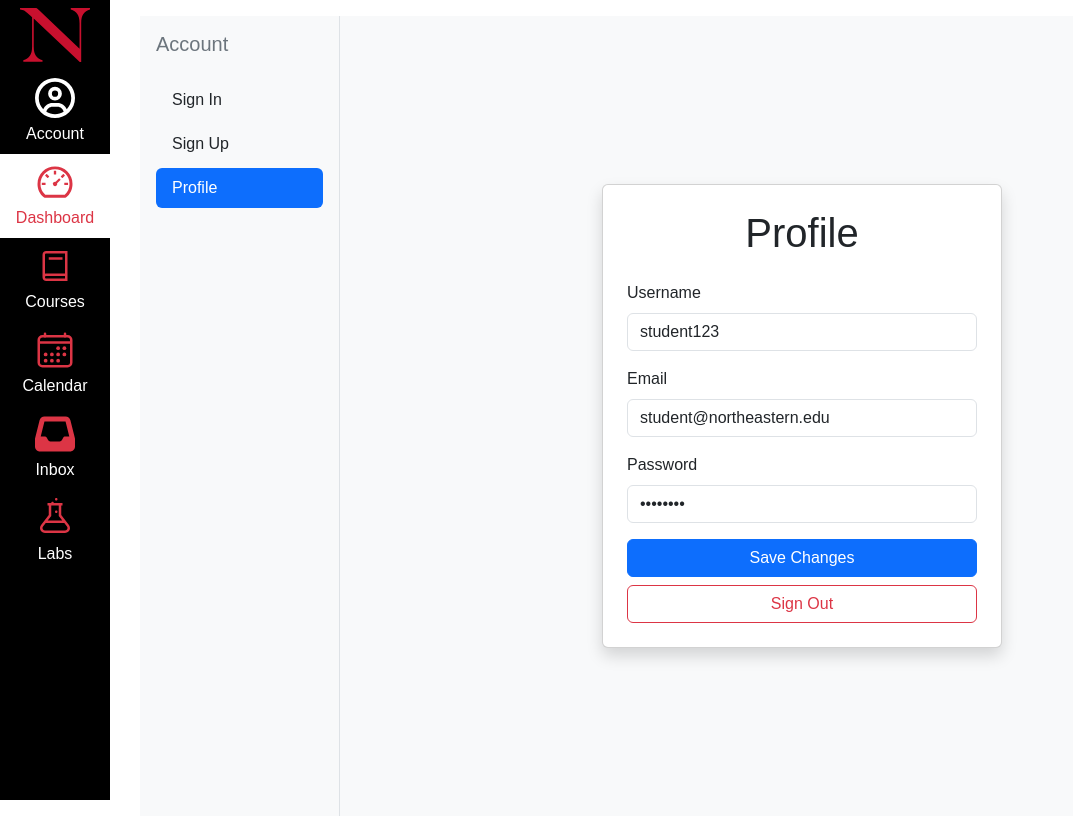
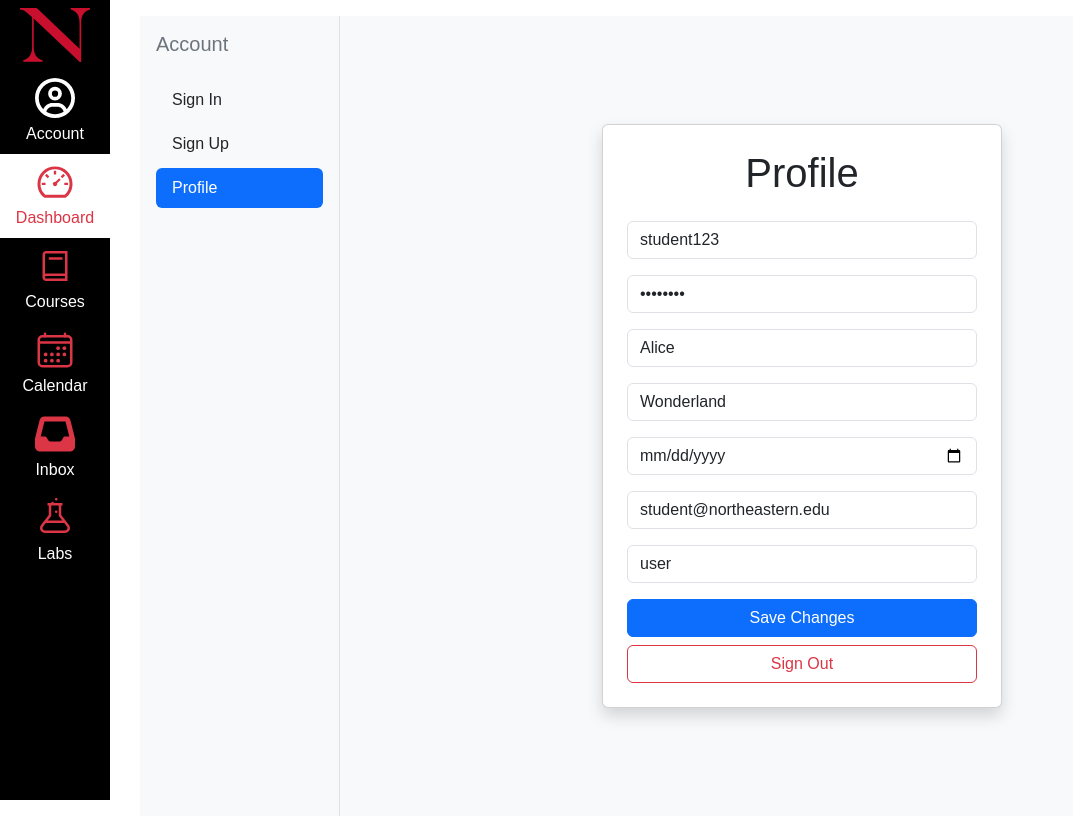
Before and after one commit to ArjunShatkin/kambaz-next-js, a Next.js app: page /Account/Profile in a window 1280 px wide. Shown: the whole page, without its empty margins (0-1073 px from the left). Built offline with nearby package versions, Linux system fonts and the light colour scheme.

Commit message:
fixing error messages

```diff
--- a/src/app/(Kambaz)/Account/Profile/page.tsx
+++ b/src/app/(Kambaz)/Account/Profile/page.tsx
@@ -1,10 +1,21 @@
-
 "use client";
 
 import { Form, Button } from "react-bootstrap";
-import Link from "next/link";
+import { useRouter } from "next/navigation";
 
 export default function Profile() {
+  const router = useRouter();
+
+  const handleSignOut = () => {
+    router.push("/Account/Signin");
+  };
+
+  const handleSave = (e: React.FormEvent) => {
+    e.preventDefault();
+    // Add save logic here
+    alert("Profile changes saved!");
+  };
+
   return (
     <div
       id="wd-profile-screen"
@@ -13,34 +24,66 @@ export default function Profile() {
       <div className="card shadow p-4" style={{ width: "400px" }}>
         <h1 className="text-center mb-4">Profile</h1>
 
-        <Form>
-          <Form.Group className="mb-3" controlId="wd-profile-username">
-            <Form.Label>Username</Form.Label>
-            <Form.Control type="text" defaultValue="student123" />
-          </Form.Group>
+        <Form onSubmit={handleSave}>
+          <Form.Control
+            type="text"
+            defaultValue="student123"
+            className="mb-3"
+            placeholder="Username"
+          />
 
-          <Form.Group className="mb-3" controlId="wd-profile-email">
-            <Form.Label>Email</Form.Label>
+          <Form.Control
+            type="password"
+            defaultValue="••••••••"
+            className="mb-3"
+            placeholder="Password"
+          />
+
+          <Form.Control
+            type="text"
+            defaultValue="Alice"
+            className="mb-3"
+            placeholder="First Name"
+          />
+
+          <Form.Control
+            type="text"
+            defaultValue="Wonderland"
+            className="mb-3"
+            placeholder="Last Name"
+          />
+
+          <Form.Control
+            type="date"
+            className="mb-3"
+            placeholder="Birthday"
+          />
+
           <Form.Control
             type="email"
             defaultValue="student@northeastern.edu"
+            className="mb-3"
+            placeholder="Email"
           />
-          </Form.Group>
 
-          <Form.Group className="mb-3" controlId="wd-profile-password">
-            <Form.Label>Password</Form.Label>
-            <Form.Control type="password" defaultValue="••••••••" />
-          </Form.Group>
+          <Form.Control
+            type="text"
+            defaultValue="user"
+            className="mb-3"
+            placeholder="Box"
+          />
 
           <Button variant="primary" className="w-100 mb-2" type="submit">
             Save Changes
           </Button>
 
-          <Link href="/Account/Signin" passHref legacyBehavior>
-            <Button variant="outline-danger" className="w-100">
+          <Button
+            variant="outline-danger"
+            className="w-100"
+            onClick={handleSignOut}
+          >
             Sign Out
           </Button>
-          </Link>
         </Form>
       </div>
     </div>
```
Lines whose indentation alone changed are shown as unchanged.
